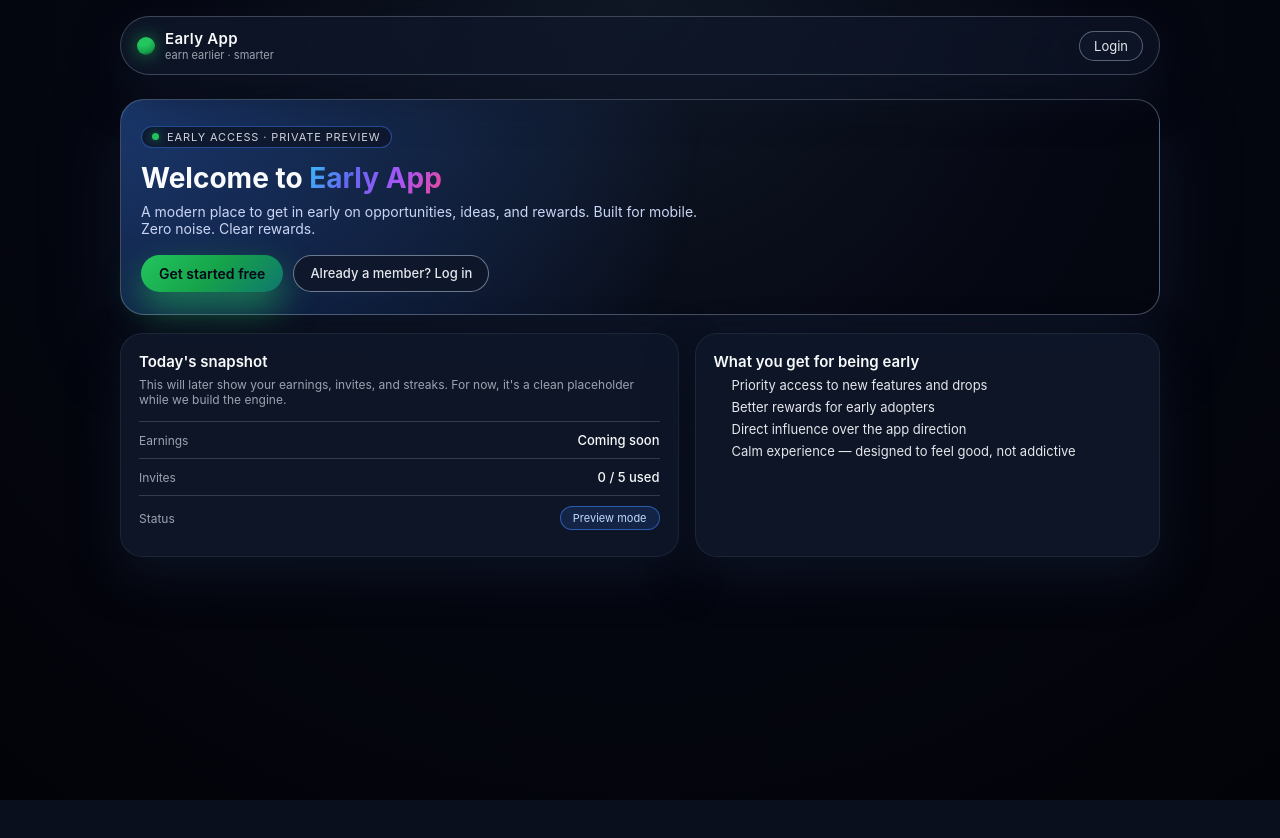
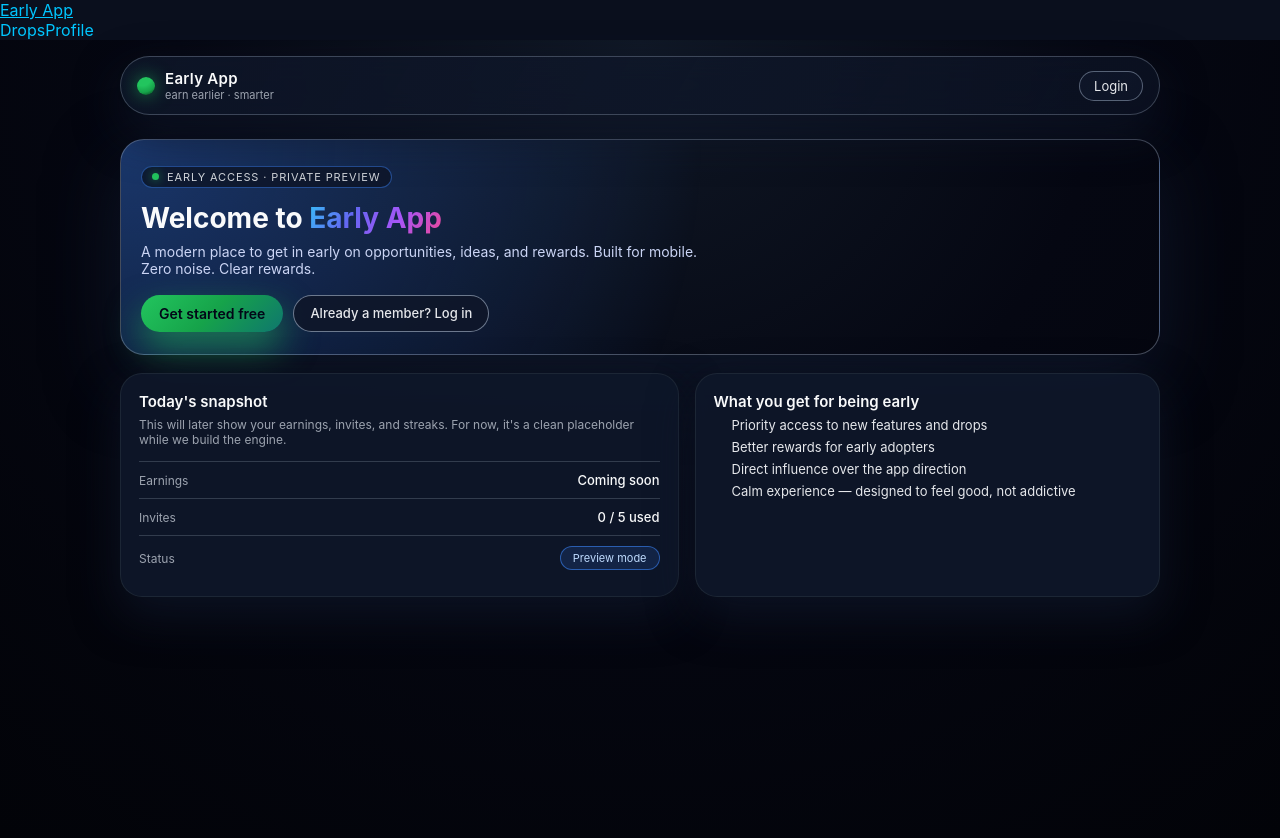
Before and after one commit to dantheman88/early-app, a Next.js app: page / in a window 1280 px wide. Before the commit the page ends 800 px from the top, so only its background shows below. Built offline with nearby package versions, Linux system fonts and the light colour scheme; no server answers.

Commit message:
Update _app.js

```diff
--- a/pages/_app.js
+++ b/pages/_app.js
@@ -1,8 +1,23 @@
-// pages/_app.js
 import "../styles/globals.css";
+import Link from "next/link";
 
 function MyApp({ Component, pageProps }) {
-  return <Component {...pageProps} />;
+  return (
+    <>
+      <nav className="top-nav">
+        <div className="nav-left">
+          <Link href="/">Early App</Link>
+        </div>
+
+        <div className="nav-right">
+          <Link href="/drops">Drops</Link>
+          <Link href="/profile">Profile</Link>
+        </div>
+      </nav>
+
+      <Component {...pageProps} />
+    </>
+  );
 }
 
 export default MyApp;
```
